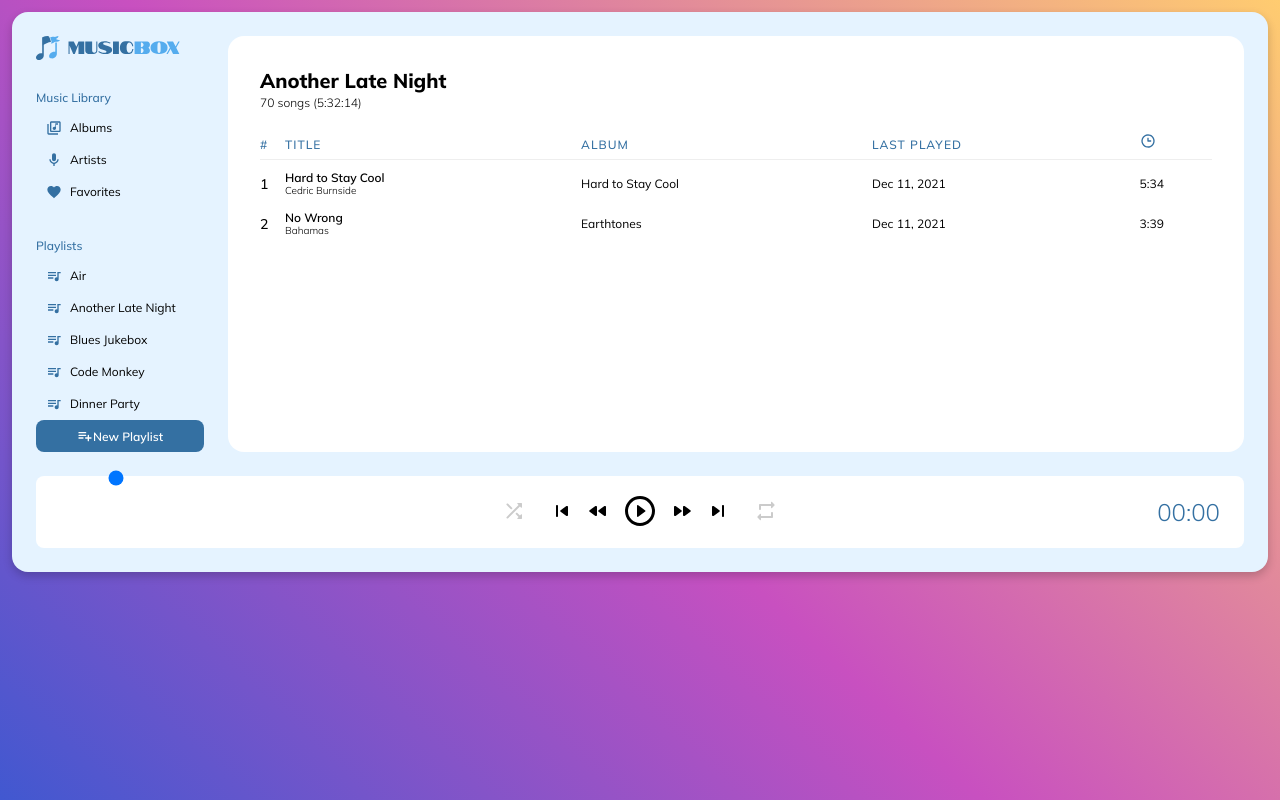
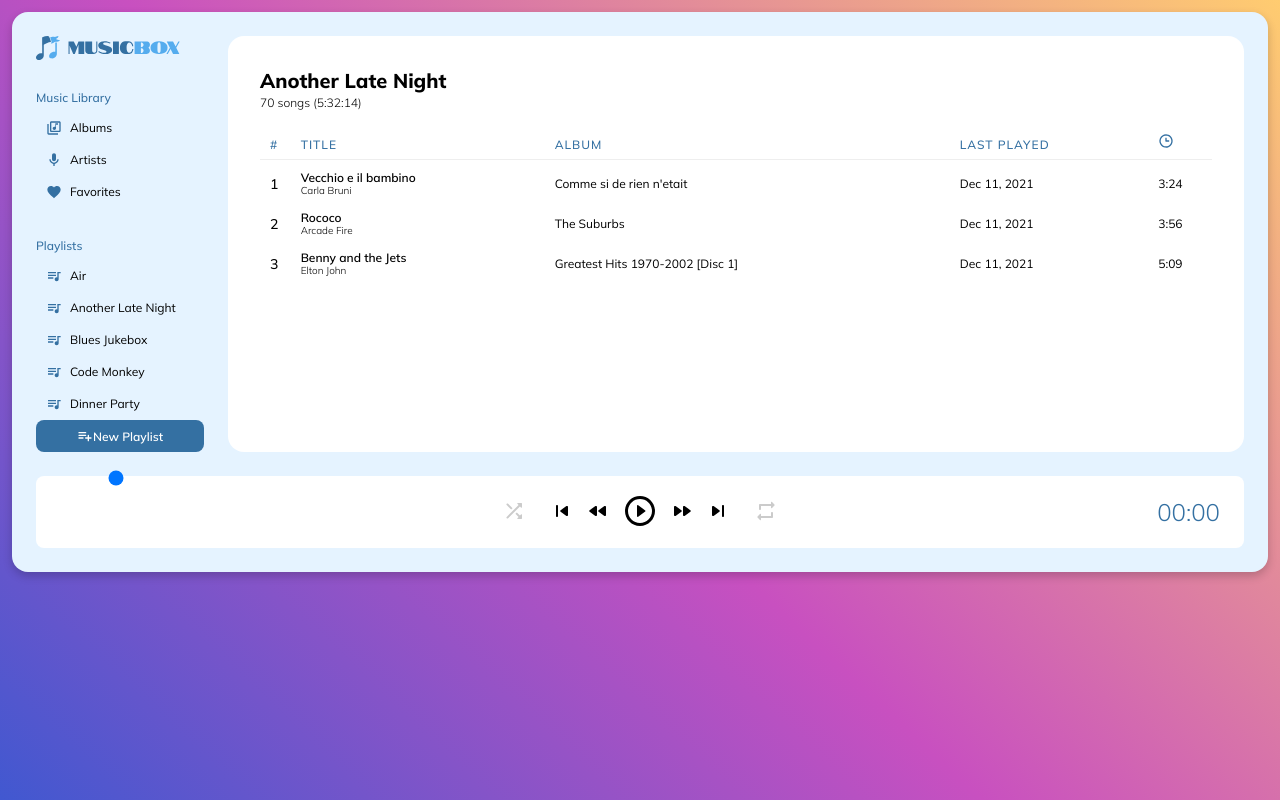
Before and after one commit to vossavant/music-player, a Vue app: page / in a window 1280 px wide. Built offline with nearby package versions, Linux system fonts and the light colour scheme.

Commit message:
Change active track by clicking song in playlist panel

```diff
--- a/src/App.vue
+++ b/src/App.vue
@@ -6,10 +6,10 @@ https://muhammadatt.medium.com/building-an-mp3-audio-player-in-vue-js-c588420725
 	<main class="rounded--all drop-shadow">
 		<div id="media-library">
 			<BaseNav />
-			<MainPanel />
+			<MainPanel @playlistTrackNumber="loadTrack($event)" />
 		</div>
 
-		<Player />
+		<Player :activeTrack="activeTrack" />
 	</main>
 </template>
 
@@ -24,6 +24,18 @@ export default {
 		MainPanel,
 		Player
 	},
+
+	data() {
+		return {
+			activeTrack: 0
+		}
+	},
+
+	methods: {
+		loadTrack(track) {
+			this.activeTrack = track
+		}
+	},
 };
 </script>
 
--- a/src/components/MainPanel.vue
+++ b/src/components/MainPanel.vue
@@ -18,33 +18,47 @@
 				</tr>
 			</thead>
 			<tbody>
-				<tr>
+				<tr @click="loadTrack(0)">
 					<th>1</th>
 					<td>
 						<span>
-							Hard to Stay Cool
+							Vecchio e il bambino
 						</span>
 						<span>
-							Cedric Burnside
+							Carla Bruni
 						</span>
 					</td>
-					<td>Hard to Stay Cool</td>
+					<td>Comme si de rien n'etait</td>
 					<td>Dec 11, 2021</td>
-					<td>5:34</td>
+					<td>3:24</td>
 				</tr>
-				<tr>
+				<tr @click="loadTrack(1)">
 					<th>2</th>
 					<td>
 						<span>
-							No Wrong
+							Rococo
 						</span>
 						<span>
-							Bahamas
+							Arcade Fire
 						</span>
 					</td>
-					<td>Earthtones</td>
+					<td>The Suburbs</td>
 					<td>Dec 11, 2021</td>
-					<td>3:39</td>
+					<td>3:56</td>
+				</tr>
+				<tr @click="loadTrack(2)">
+					<th>3</th>
+					<td>
+						<span>
+							Benny and the Jets
+						</span>
+						<span>
+							Elton John
+						</span>
+					</td>
+					<td>Greatest Hits 1970-2002 [Disc 1]</td>
+					<td>Dec 11, 2021</td>
+					<td>5:09</td>
 				</tr>
 			</tbody>
 		</table>
@@ -56,6 +70,12 @@ import BaseIcon from '@/components/BaseIcon.vue';
 export default {
 	components: {
 		BaseIcon,
+	},
+
+	methods: {
+		loadTrack(track) {
+			this.$emit('playlistTrackNumber', track);
+		}
 	},
 };
 </script>
@@ -89,6 +109,10 @@ table {
 th {
 	font-variation-settings: 'wght' 500;
 	text-align: left;
+
+	&:first-of-type {
+		padding-left: 10px;
+	}
 }
 
 tbody {
--- a/src/components/Player.vue
+++ b/src/components/Player.vue
@@ -64,9 +64,15 @@ export default {
 		PlayerMenu,
 	},
 
+	props: {
+		activeTrack: {
+			type: Number,
+			default: 0
+		},
+	},
+
 	data() {
 		return {
-			activeTrack: 0,
 			audioDuration: 0,
 			audioLoaded: false,
 			elapsedTimeIsCountingDown: false,
```
